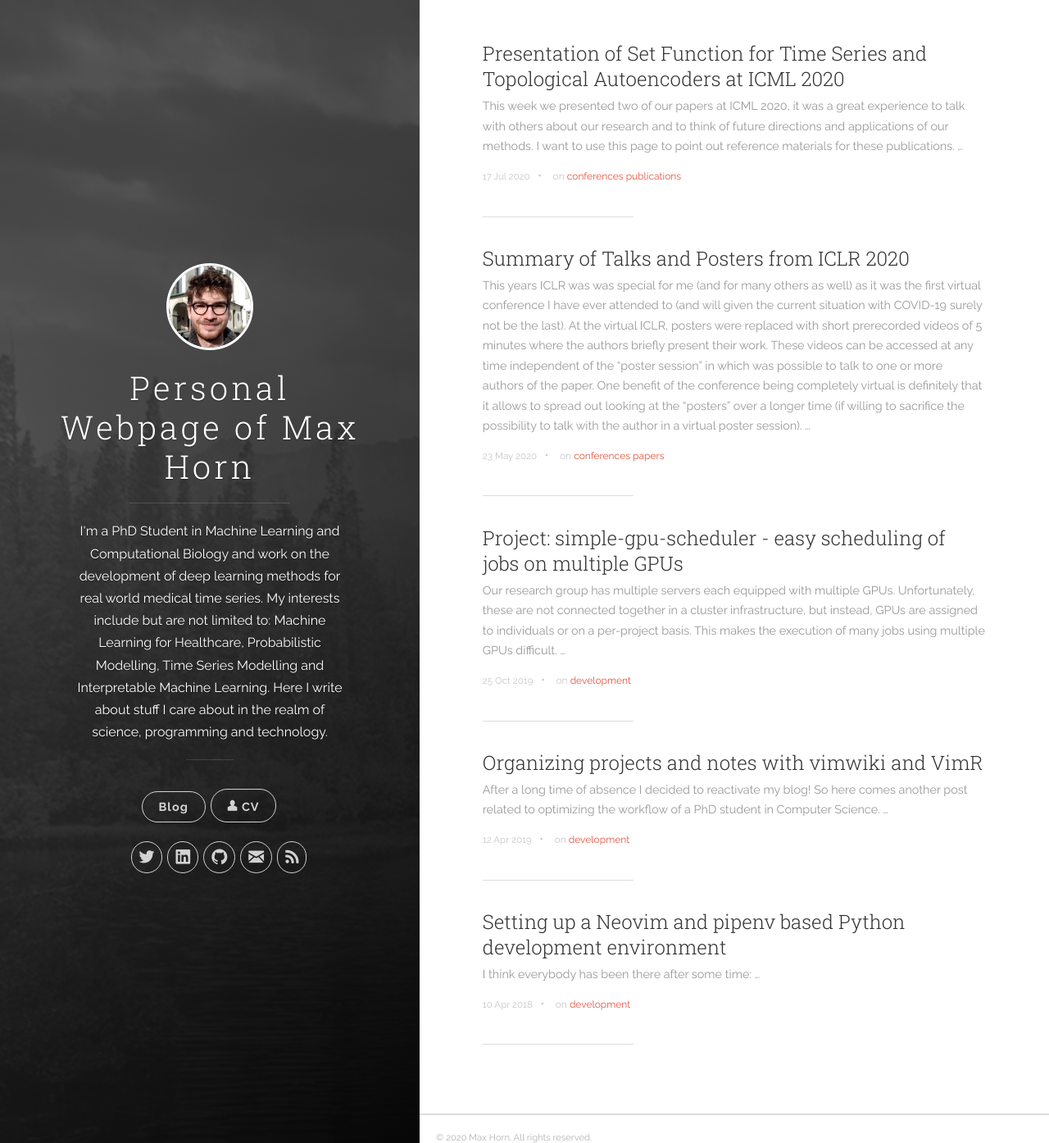
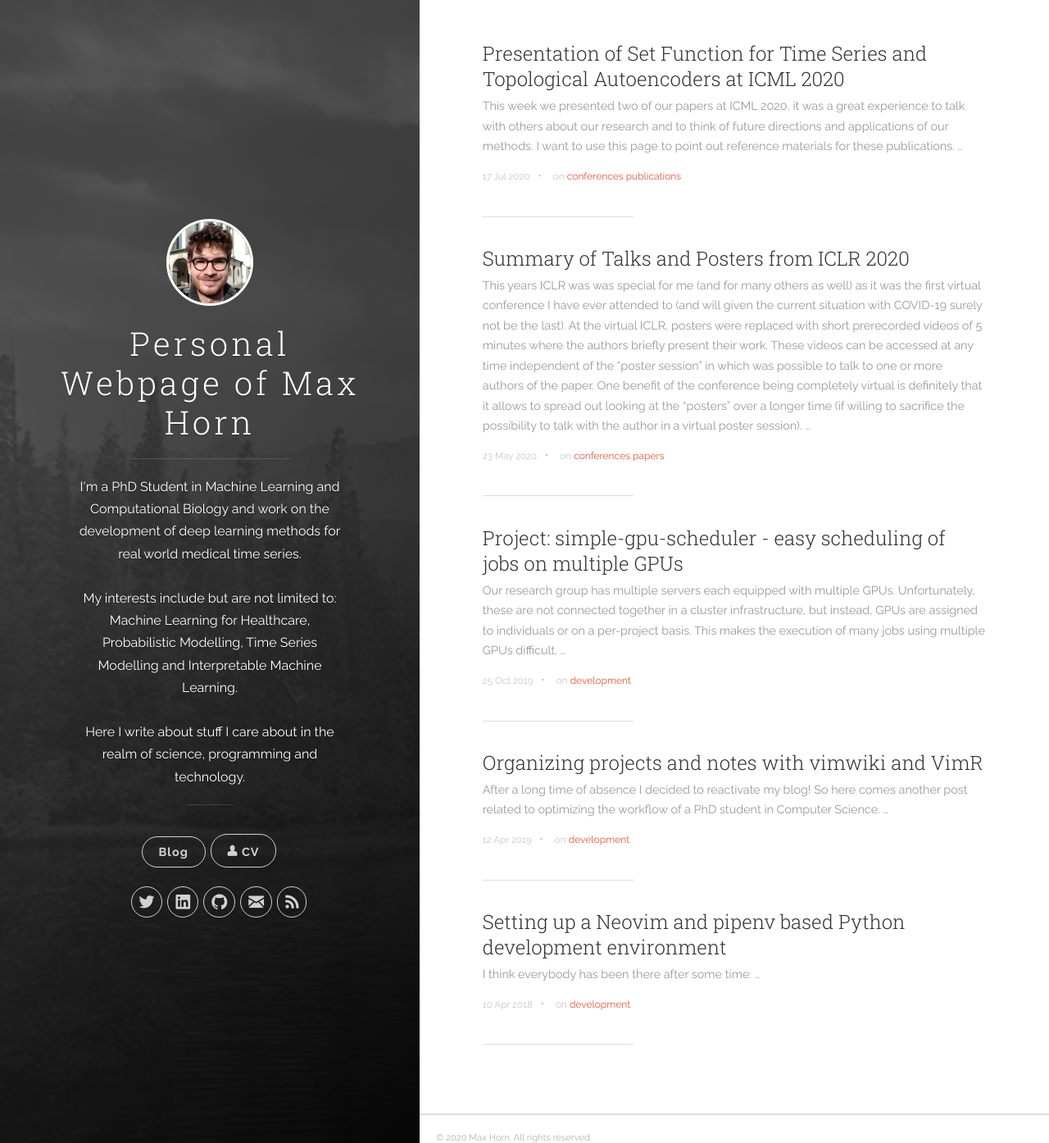
Before and after one commit to weatheredwatcher/weatheredwatcher.github.io, a Jekyll site: the page built from index.html, in a window 1280 px wide and 1394 px high. Shown: the whole window at 82% size. Built offline with Jekyll 4.4.1, drawn with Linux system fonts in a browser that asks for light colours; the list of posts is cut into pages by our own code.

Commit message:
Update description

```diff
--- a/_config.yml
+++ b/_config.yml
@@ -2,9 +2,10 @@
 title: Personal Webpage of Max Horn
 description: >
     I'm a PhD Student in Machine Learning and Computational Biology and work on
-    the development of deep learning methods for real world medical time series.
+    the development of deep learning methods for real world medical time series.<br /><br />
+
     My interests include but are not limited to: Machine Learning for Healthcare,
-    Probabilistic Modelling, Time Series Modelling and Interpretable Machine Learning.
+    Probabilistic Modelling, Time Series Modelling and Interpretable Machine Learning.<br /><br />
 
     Here I write about stuff I care about in the realm of science, programming and technology.
 url: 'https://ExpectationMax.github.io'
```
